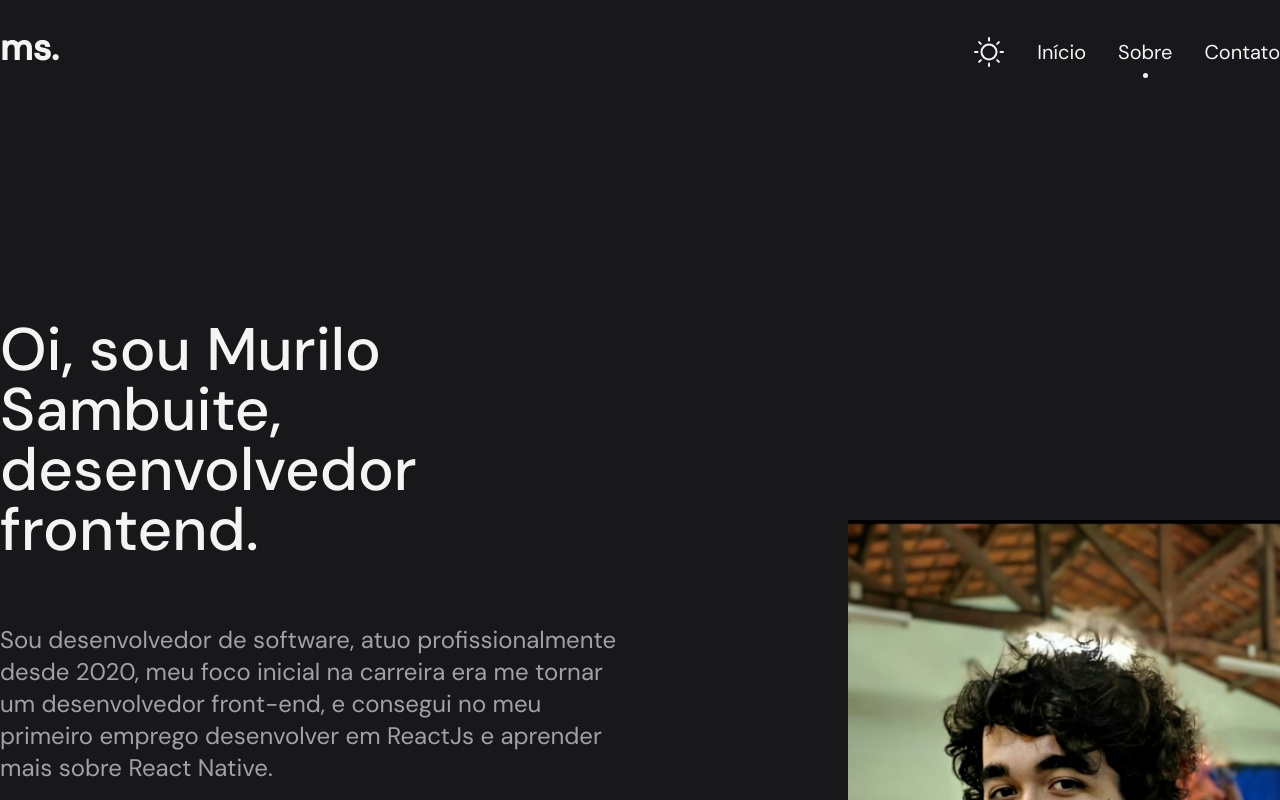
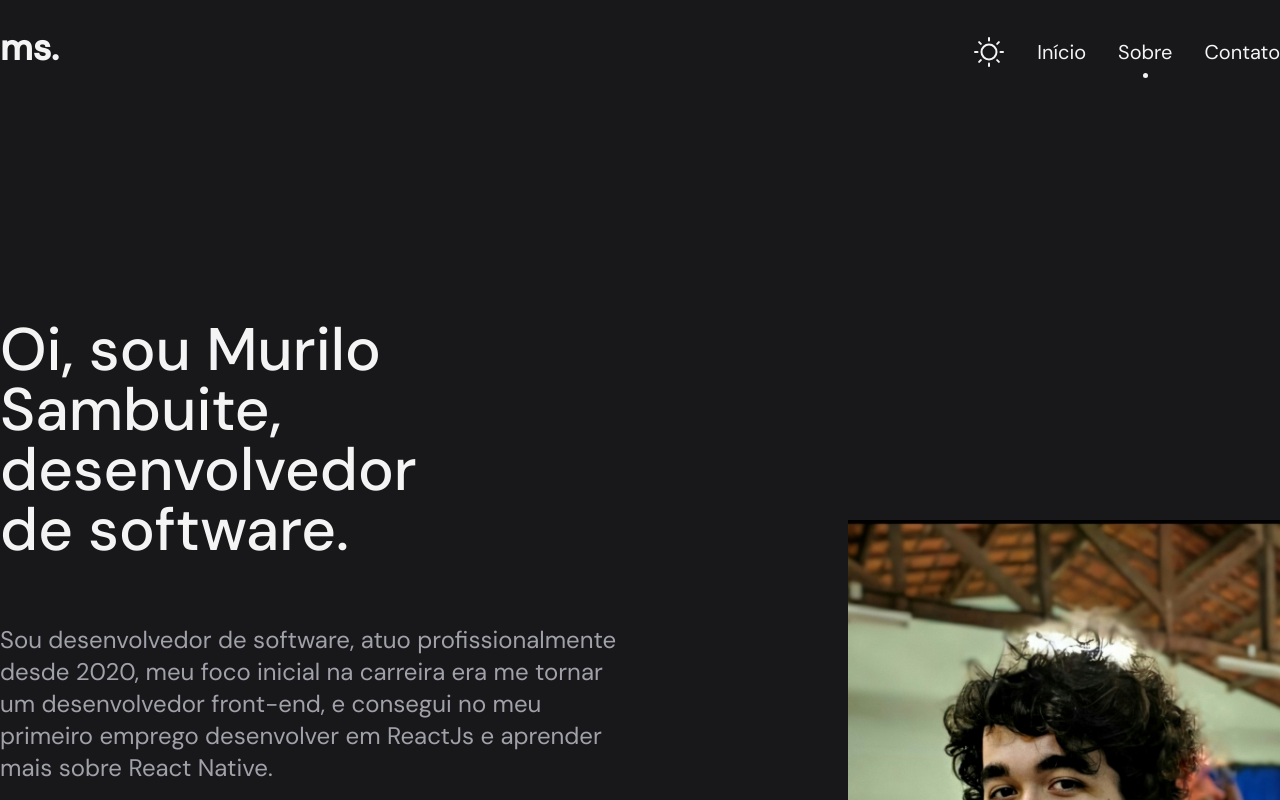
Before and after one commit to sambuite/portfolio, a Next.js app: page /about in a window 1280 px wide. Shown: the top 800 px of the page. Built offline with nearby package versions, Linux system fonts and the light colour scheme.

Commit message:
update about page title

```diff
--- a/src/components/AboutMain/index.tsx
+++ b/src/components/AboutMain/index.tsx
@@ -8,7 +8,7 @@ export function AboutMain() {
       <section className="flex flex-col xl:flex-row items-center justify-center xl:justify-between">
         <div className="mb-36">
           <h1 className="text-h-1 xl:w-[26rem]">
-            Oi, sou Murilo Sambuite, desenvolvedor frontend.
+            Oi, sou Murilo Sambuite, desenvolvedor de software.
           </h1>
 
           <h2 className="text-h-2 xl:w-[40rem] mt-16 leading-10">
```
